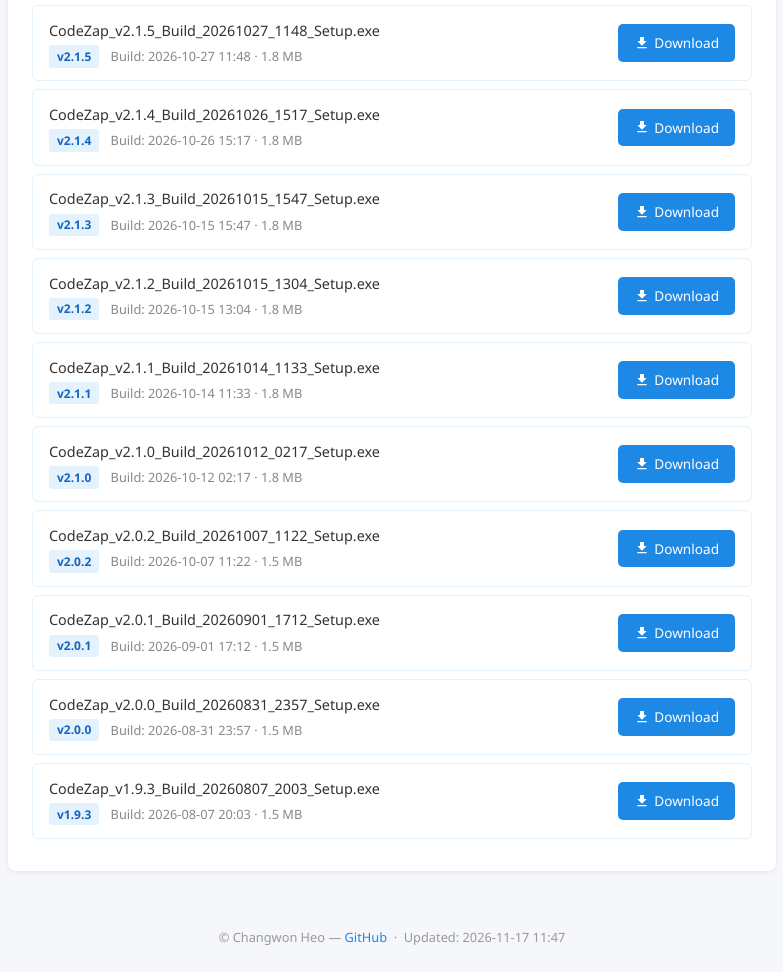
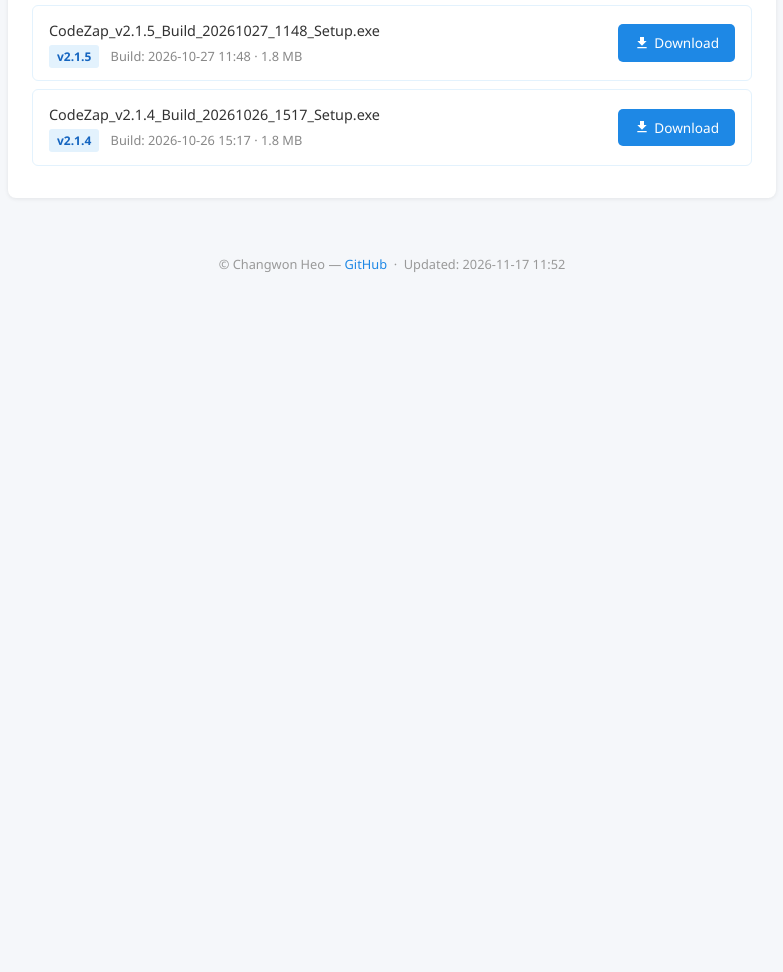
Before and after one commit to cwheo/Pages-releases, a plain HTML site: page docs/codezap/index.html in a window 1280 px wide. Shown: the part 651-1623 px from the top of the page, without its empty margins (248-1031 px from the left). After the commit the page ends 949 px from the top, so only its background shows below. Drawn offline with Linux system fonts and the light colour scheme.

Commit message:
CodeZap: keep latest 5 installers

```diff
--- a/docs/codezap/index.html
+++ b/docs/codezap/index.html
@@ -120,125 +120,13 @@
                         Download
                     </a>
                 </li>
-                <li class="file-item">
-                    <div class="file-info">
-                        <div class="file-name">CodeZap_v2.1.3_Build_20261015_1547_Setup.exe</div>
-                        <div class="file-meta">
-
-                            <span class="file-version">v2.1.3</span>
-                            Build: 2026-10-15 15:47 &middot; 1.8 MB
-                        </div>
-                    </div>
-                    <a class="download-btn" href="./CodeZap_v2.1.3_Build_20261015_1547_Setup.exe" download>
-                        <svg viewBox="0 0 24 24"><path d="M19 9h-4V3H9v6H5l7 7 7-7zM5 18v2h14v-2H5z"/></svg>
-                        Download
-                    </a>
-                </li>
-                <li class="file-item">
-                    <div class="file-info">
-                        <div class="file-name">CodeZap_v2.1.2_Build_20261015_1304_Setup.exe</div>
-                        <div class="file-meta">
-
-                            <span class="file-version">v2.1.2</span>
-                            Build: 2026-10-15 13:04 &middot; 1.8 MB
-                        </div>
-                    </div>
-                    <a class="download-btn" href="./CodeZap_v2.1.2_Build_20261015_1304_Setup.exe" download>
-                        <svg viewBox="0 0 24 24"><path d="M19 9h-4V3H9v6H5l7 7 7-7zM5 18v2h14v-2H5z"/></svg>
-                        Download
-                    </a>
-                </li>
-                <li class="file-item">
-                    <div class="file-info">
-                        <div class="file-name">CodeZap_v2.1.1_Build_20261014_1133_Setup.exe</div>
-                        <div class="file-meta">
-
-                            <span class="file-version">v2.1.1</span>
-                            Build: 2026-10-14 11:33 &middot; 1.8 MB
-                        </div>
-                    </div>
-                    <a class="download-btn" href="./CodeZap_v2.1.1_Build_20261014_1133_Setup.exe" download>
-                        <svg viewBox="0 0 24 24"><path d="M19 9h-4V3H9v6H5l7 7 7-7zM5 18v2h14v-2H5z"/></svg>
-                        Download
-                    </a>
-                </li>
-                <li class="file-item">
-                    <div class="file-info">
-                        <div class="file-name">CodeZap_v2.1.0_Build_20261012_0217_Setup.exe</div>
-                        <div class="file-meta">
-
-                            <span class="file-version">v2.1.0</span>
-                            Build: 2026-10-12 02:17 &middot; 1.8 MB
-                        </div>
-                    </div>
-                    <a class="download-btn" href="./CodeZap_v2.1.0_Build_20261012_0217_Setup.exe" download>
-                        <svg viewBox="0 0 24 24"><path d="M19 9h-4V3H9v6H5l7 7 7-7zM5 18v2h14v-2H5z"/></svg>
-                        Download
-                    </a>
-                </li>
-                <li class="file-item">
-                    <div class="file-info">
-                        <div class="file-name">CodeZap_v2.0.2_Build_20261007_1122_Setup.exe</div>
-                        <div class="file-meta">
-
-                            <span class="file-version">v2.0.2</span>
-                            Build: 2026-10-07 11:22 &middot; 1.5 MB
-                        </div>
-                    </div>
-                    <a class="download-btn" href="./CodeZap_v2.0.2_Build_20261007_1122_Setup.exe" download>
-                        <svg viewBox="0 0 24 24"><path d="M19 9h-4V3H9v6H5l7 7 7-7zM5 18v2h14v-2H5z"/></svg>
-                        Download
-                    </a>
-                </li>
-                <li class="file-item">
-                    <div class="file-info">
-                        <div class="file-name">CodeZap_v2.0.1_Build_20260901_1712_Setup.exe</div>
-                        <div class="file-meta">
-
-                            <span class="file-version">v2.0.1</span>
-                            Build: 2026-09-01 17:12 &middot; 1.5 MB
-                        </div>
-                    </div>
-                    <a class="download-btn" href="./CodeZap_v2.0.1_Build_20260901_1712_Setup.exe" download>
-                        <svg viewBox="0 0 24 24"><path d="M19 9h-4V3H9v6H5l7 7 7-7zM5 18v2h14v-2H5z"/></svg>
-                        Download
-                    </a>
-                </li>
-                <li class="file-item">
-                    <div class="file-info">
-                        <div class="file-name">CodeZap_v2.0.0_Build_20260831_2357_Setup.exe</div>
-                        <div class="file-meta">
-
-                            <span class="file-version">v2.0.0</span>
-                            Build: 2026-08-31 23:57 &middot; 1.5 MB
-                        </div>
-                    </div>
-                    <a class="download-btn" href="./CodeZap_v2.0.0_Build_20260831_2357_Setup.exe" download>
-                        <svg viewBox="0 0 24 24"><path d="M19 9h-4V3H9v6H5l7 7 7-7zM5 18v2h14v-2H5z"/></svg>
-                        Download
-                    </a>
-                </li>
-                <li class="file-item">
-                    <div class="file-info">
-                        <div class="file-name">CodeZap_v1.9.3_Build_20260807_2003_Setup.exe</div>
-                        <div class="file-meta">
-
-                            <span class="file-version">v1.9.3</span>
-                            Build: 2026-08-07 20:03 &middot; 1.5 MB
-                        </div>
-                    </div>
-                    <a class="download-btn" href="./CodeZap_v1.9.3_Build_20260807_2003_Setup.exe" download>
-                        <svg viewBox="0 0 24 24"><path d="M19 9h-4V3H9v6H5l7 7 7-7zM5 18v2h14v-2H5z"/></svg>
-                        Download
-                    </a>
-                </li>
             </ul>
         </div>
     </div>
     <footer>
         &copy; Changwon Heo &mdash;
         <a href="https://github.com/cwheo">GitHub</a>
-        &nbsp;&middot;&nbsp; Updated: 2026-11-17 11:47
+        &nbsp;&middot;&nbsp; Updated: 2026-11-17 11:52
     </footer>
 </body>
 </html>
```
Also changed, not shown: 8 other files.
